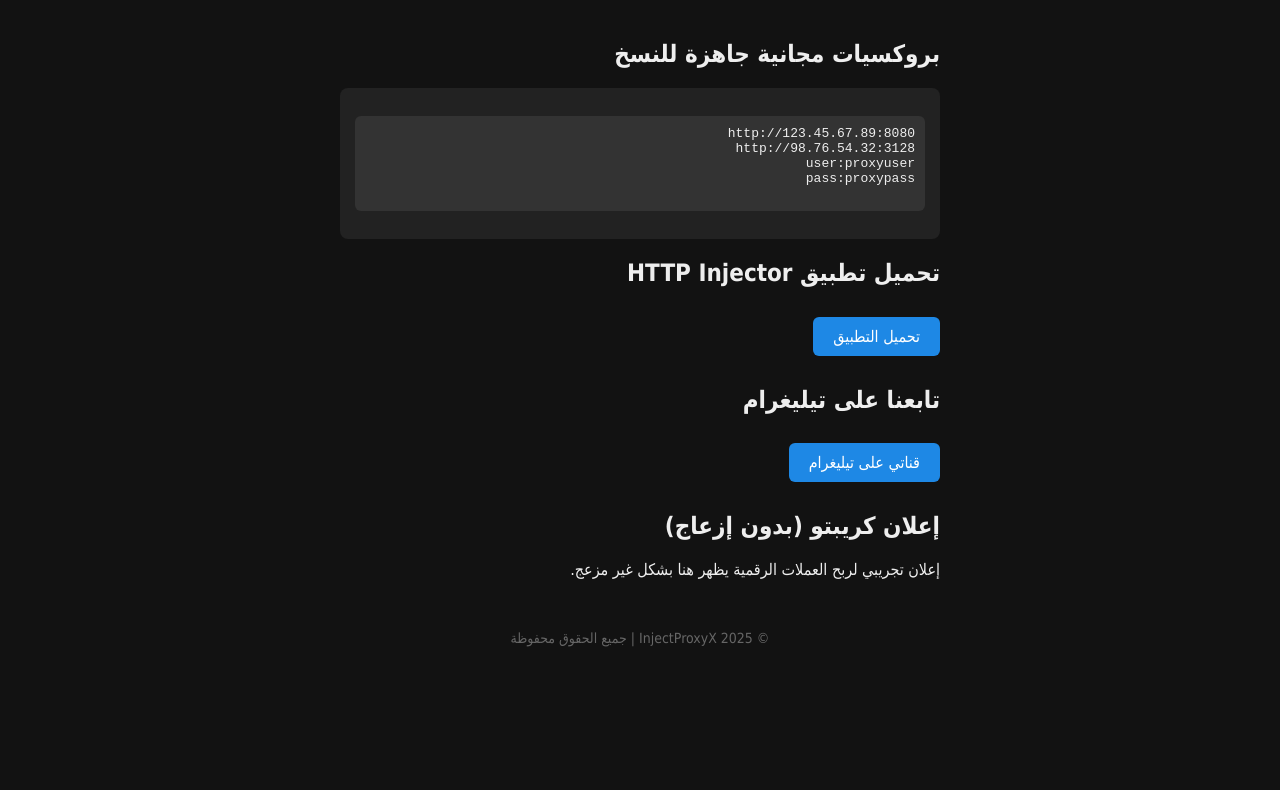
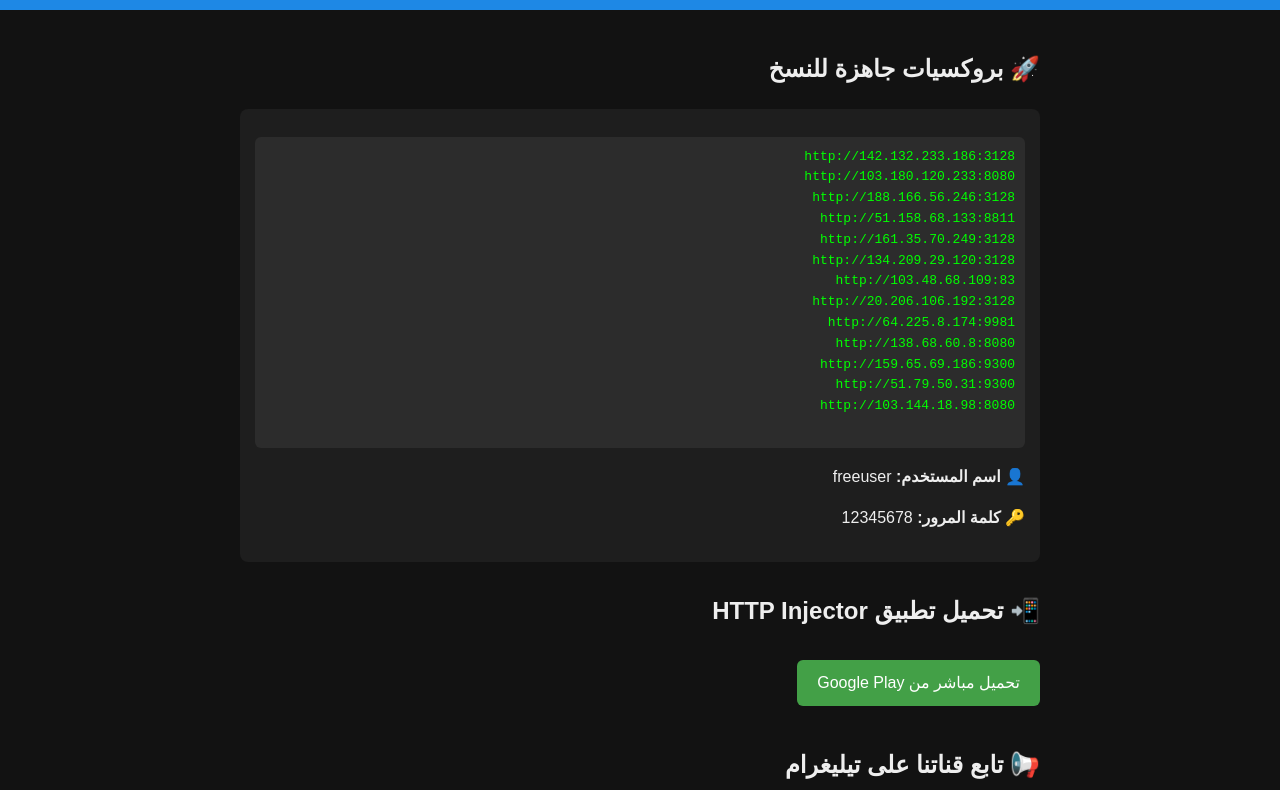
Before and after one commit to alosh2020/Free-proxy, a plain HTML site: page index.html in a window 1280 px wide. Shown: the part 68-858 px from the top of the page. Before the commit the page ends 800 px from the top, so only its background shows below. Drawn offline with Linux system fonts and the light colour scheme.

Commit message:
Update index.html

```diff
--- a/index.html
+++ b/index.html
@@ -5,48 +5,64 @@
   <meta name="viewport" content="width=device-width, initial-scale=1" />
   <title>InjectProxyX - بروكسيات حقن مجانية</title>
   <style>
-  body {background:#121212;color:#eee;font-family:Tahoma,sans-serif;margin:0;padding:0;}
+    body {background:#121212;color:#eee;font-family:Tajawal,sans-serif;margin:0;padding:0;line-height:1.6;}
     header {background:#1e88e5;padding:20px;text-align:center;}
-  header h1 {margin:0;font-size:24px;}
-  main {padding:20px;max-width:600px;margin:auto;}
-  .proxy-list {background:#222;padding:15px;border-radius:8px;}
-  .proxy-list pre {background:#333;padding:10px;border-radius:6px;overflow-x:auto;}
-  a.button {display:inline-block;background:#1e88e5;color:#fff;padding:10px 20px;margin:10px 0;text-decoration:none;border-radius:6px;}
-  footer {text-align:center;color:#666;padding:15px;font-size:14px;}
-  a.link {color:#1e88e5;text-decoration:none;}
+    header h1 {margin:0;font-size:24px;color:#fff;}
+    main {padding:20px;max-width:800px;margin:auto;}
+    .section {margin-bottom:30px;}
+    .proxy-list {background:#1e1e1e;padding:15px;border-radius:8px;}
+    .proxy-list pre {background:#2c2c2c;padding:10px;border-radius:6px;overflow-x:auto;color:#0f0;}
+    a.button {display:inline-block;background:#43a047;color:#fff;padding:10px 20px;margin:10px 0;text-decoration:none;border-radius:6px;transition:0.3s;}
+    a.button:hover {background:#388e3c;}
+    footer {text-align:center;color:#888;padding:20px;font-size:14px;border-top:1px solid #333;}
+    iframe.ad {margin-top:20px;width:100%;max-width:728px;height:90px;border:none;display:block;margin-left:auto;margin-right:auto;}
   </style>
 </head>
 <body>
 <header>
-  <h1>InjectProxyX - بروكسيات حقن مجانية ومتجددة</h1>
+  <h1>📡 InjectProxyX - بروكسيات مجانية للحقن</h1>
 </header>
 <main>
-  <section>
-    <h2>بروكسيات مجانية جاهزة للنسخ</h2>
+  <section class="section">
+    <h2>🚀 بروكسيات جاهزة للنسخ</h2>
     <div class="proxy-list">
       <pre>
-http://123.45.67.89:8080
-http://98.76.54.32:3128
-user:proxyuser
-pass:proxypass
+http://142.132.233.186:3128
+http://103.180.120.233:8080
+http://188.166.56.246:3128
+http://51.158.68.133:8811
+http://161.35.70.249:3128
+http://134.209.29.120:3128
+http://103.48.68.109:83
+http://20.206.106.192:3128
+http://64.225.8.174:9981
+http://138.68.60.8:8080
+http://159.65.69.186:9300
+http://51.79.50.31:9300
+http://103.144.18.98:8080
       </pre>
+      <p><strong>👤 اسم المستخدم:</strong> freeuser</p>
+      <p><strong>🔑 كلمة المرور:</strong> 12345678</p>
     </div>
   </section>
-  <section>
-    <h2>تحميل تطبيق HTTP Injector</h2>
-    <a href="https://play.google.com/store/apps/details?id=com.evozi.injector" target="_blank" class="button">تحميل التطبيق</a>
+
+  <section class="section">
+    <h2>📲 تحميل تطبيق HTTP Injector</h2>
+    <a href="https://play.google.com/store/apps/details?id=com.evozi.injector" target="_blank" class="button">تحميل مباشر من Google Play</a>
   </section>
-  <section>
-    <h2>تابعنا على تيليغرام</h2>
-    <a href="https://t.me/alosh2020sy" target="_blank" class="button">قناتي على تيليغرام</a>
+
+  <section class="section">
+    <h2>📢 تابع قناتنا على تيليغرام</h2>
+    <a href="https://t.me/alosh2020sy" target="_blank" class="button">@alosh2020sy</a>
   </section>
-  <section>
-    <h2>إعلان كريبتو (بدون إزعاج)</h2>
-    <p>إعلان تجريبي لربح العملات الرقمية يظهر هنا بشكل غير مزعج.</p>
+
+  <section class="section">
+    <h2>💸 إعلان كريبتو</h2>
+    <iframe class="ad" src="https://coinzilla.io" title="Crypto Ad"></iframe>
   </section>
 </main>
 <footer>
-  &copy; 2025 InjectProxyX | جميع الحقوق محفوظة
+  &copy; 2025 InjectProxyX - جميع الحقوق محفوظة | تصميم: ChatGPT
 </footer>
 </body>
 </html>
```
Lines whose indentation alone changed are shown as unchanged.
